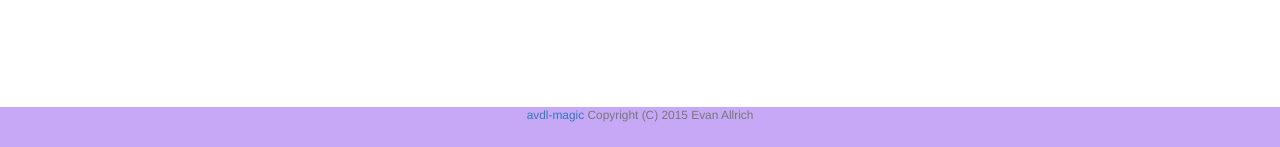
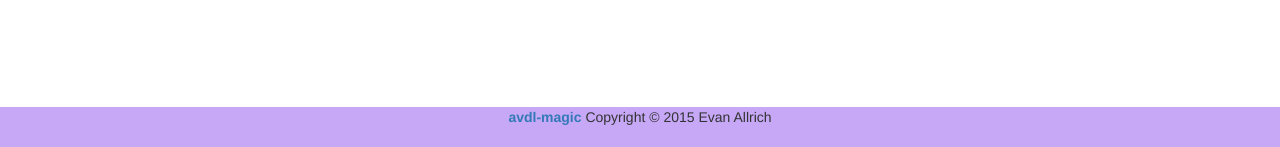
Before and after one commit to eallrich/avdl-magic, a Flask app: page / in a window 1280 px wide. Shown: the part 653-800 px from the top of the page. Run offline with Flask 2, Linux system fonts and the light colour scheme; data that the repository does not hold is empty; some libraries are stand-ins or nearby versions.

Commit message:
Footer corrections

```diff
--- a/static/avdl.css
+++ b/static/avdl.css
@@ -45,6 +45,10 @@ body {
     width: 100%
 }
 
+.footer-text {
+    margin-top: 10; /* vertically center the text */
+}
+
 
 /* Rotating glyphicons via http://stackoverflow.com/a/26228354 */
 .glyphicon-spin {
--- a/templates/base.html
+++ b/templates/base.html
@@ -34,7 +34,7 @@ along with this program.  If not, see <http://www.gnu.org/licenses/>.
 {% endblock %}
     <footer class="footer">
       <div class="container">
-        <p class="text-muted small text-center"><a href="https://github.com/eallrich/avdl-magic">avdl-magic</a> Copyright (C) 2015 Evan Allrich</p>
+        <p class="text-center footer-text"><a href="https://github.com/eallrich/avdl-magic"><strong>avdl-magic</strong></a> Copyright &copy; 2015 Evan Allrich</p>
       </div>
     </footer>
   </body>
```
